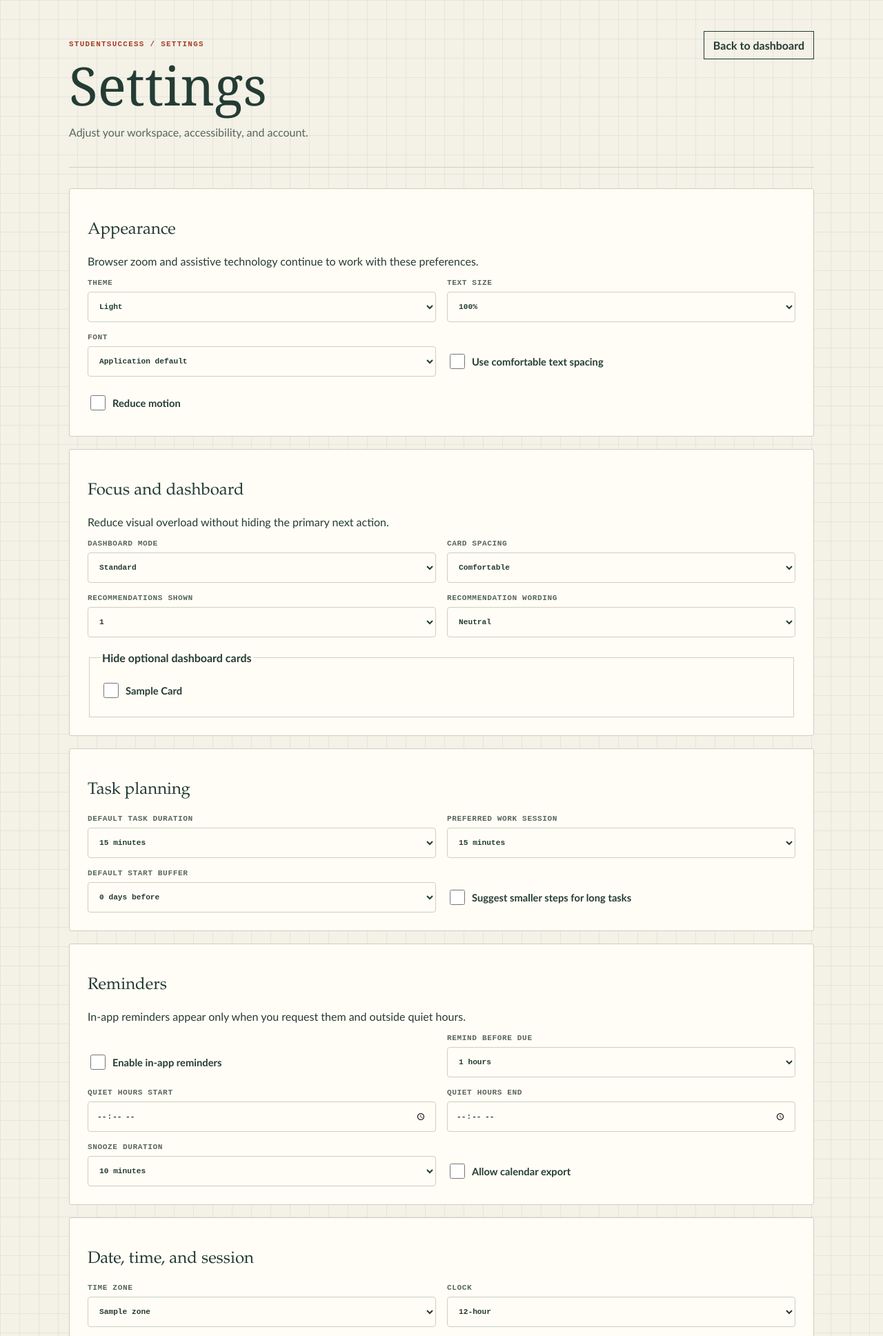
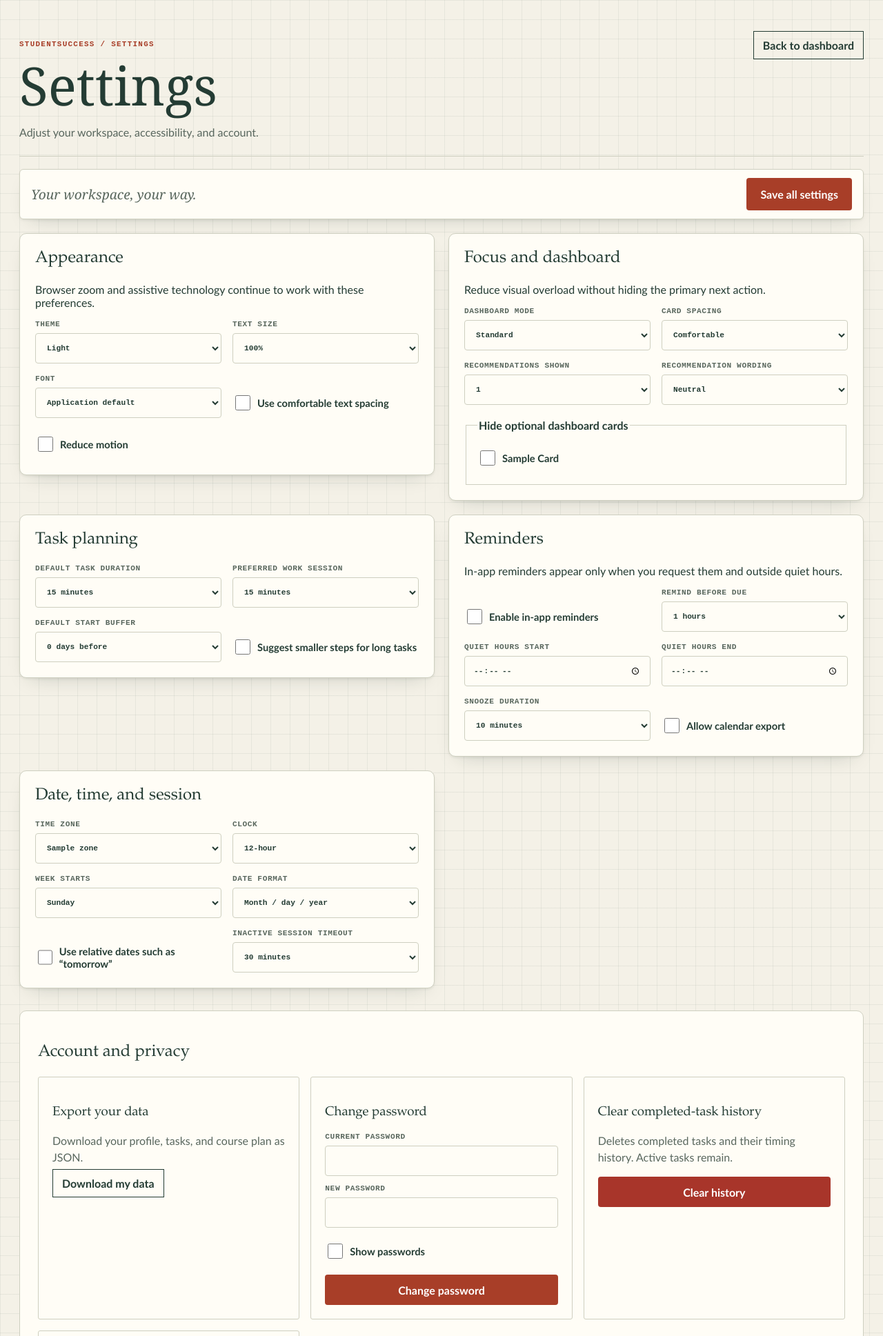
Before and after one commit to JVijay08/StudentSuccess, a Flask app: template templates/settings.html in a window 1280 px wide. Shown: the top 1937 px of the page at 69% size. Run offline with Flask 3, Linux system fonts and the light colour scheme; the template is opened without the code that fills it: most values are stand-ins (such as "Sample title", 1, 10 or a date in 2020).

Commit message:
Add paper depth and motion, restore cards, and streamline settings and logout

```diff
--- /dev/null
+++ b/static/css/depth.css
@@ -0,0 +1,52 @@
+/* Paper has weight: layered edges, directional shadows, and restrained perspective. */
+:root { --paper-lift:0 2px 3px #182b2410,0 12px 28px -16px #182b2440; }
+.notebook-dashboard .grid { gap:22px; margin-top:22px; align-items:start; }
+.notebook-dashboard .grid>.card,.notebook-dashboard .grid>.card-tasks { padding:24px; background:var(--white); border:1px solid var(--line); border-radius:10px; box-shadow:var(--paper-lift); }
+.notebook-dashboard .grid>.card-overdue { border-top:3px solid var(--blue); }
+.notebook-dashboard .grid>.card-tasks { border-top:3px solid #829363; }
+.notebook-dashboard .grid>.card-courses { border-top:3px solid #b9a052; }
+.notebook-dashboard .grid>.card h2 { line-height:1.25; }
+.notebook-dashboard .focus-card { border-radius:5px 16px 16px 5px; box-shadow:0 2px 0 var(--line),0 7px 0 -3px var(--white),0 8px 0 -3px var(--line),0 20px 38px -28px #142d2470; }
+.notebook-dashboard .sidebar-logout { margin-top:22px; }
+.sidebar-logout .logout-button { display:flex; justify-content:space-between; align-items:center; }
+@media(min-width:681px) { .notebook-dashboard .shell>.sidebar { position:sticky; top:0; align-self:start; height:100dvh; overflow-y:auto; gap:32px; } }
+.settings-workspace main { width:min(1440px,calc(100% - 56px)); }
+.settings-workspace main>header { margin-bottom:18px; padding-bottom:6px; }
+.settings-toolbar { position:sticky; top:0; z-index:20; display:flex; justify-content:space-between; align-items:center; gap:18px; padding:12px 16px; margin-bottom:20px; background:var(--white); border:1px solid var(--line); border-radius:6px; box-shadow:var(--paper-lift); }
+.settings-toolbar>span { font:italic 1.2rem Georgia,serif; color:var(--muted); }
+.settings-toolbar .primary { color:#fff; background:#a83e28; }
+.settings-workspace .settings-form { grid-template-columns:repeat(2,minmax(0,1fr)); gap:20px; align-items:start; }
+.settings-workspace .settings-form>section { padding:22px; border-radius:10px; box-shadow:var(--paper-lift); min-width:0; scroll-margin-top:90px; }
+.settings-workspace .settings-form>section h2 { margin-top:0; }
+.settings-workspace .fields { grid-template-columns:repeat(2,minmax(0,1fr)); }
+.settings-workspace .fields>* { min-width:0; }
+.settings-workspace select,.settings-workspace input:not([type=checkbox]) { width:100%; min-width:0; }
+.settings-workspace .account { border-radius:10px; }
+.settings-workspace .account-grid { grid-template-columns:repeat(3,minmax(0,1fr)); }
+.settings-workspace .account-grid article { min-width:0; }
+.desk-scene { perspective:1400px; isolation:isolate; border-radius:6px 18px 18px 6px; box-shadow:0 2px 0 var(--line),0 8px 0 -3px var(--white),0 9px 0 -3px var(--line),0 15px 0 -7px var(--white),0 16px 0 -7px var(--line),0 34px 65px -30px #243c3440; }
+.desk-scene .start-lab { transform:rotateX(var(--tilt-x,0deg)) rotateY(var(--tilt-y,0deg)) rotateZ(2deg); transform-origin:50% 55%; border-radius:2px 2px 18px 2px; box-shadow:2px 4px 6px #243c3410,14px 22px 35px -15px #243c3455; transition:transform .35s ease-out,box-shadow .35s; }
+.desk-scene.is-arranged .start-lab { transform:rotateX(var(--tilt-x,0deg)) rotateY(var(--tilt-y,0deg)); box-shadow:2px 6px 8px #243c3415,8px 18px 30px -15px #243c3450; }
+.lab-sheet { position:relative; box-shadow:0 2px 2px #243c3415,0 8px 12px -8px #243c3440; }
+.note-assignment { box-shadow:0 2px 3px #67512020,7px 18px 25px -12px #67512065; border-radius:2px 2px 20px 2px; }
+.note-assignment::after { content:""; position:absolute; bottom:0; right:0; width:22px; height:22px; background:#cbb757; clip-path:polygon(100% 0,100% 100%,0 100%); border-radius:0 0 18px 0; }
+.note-time { box-shadow:0 2px 3px #713a2a15,6px 15px 22px -10px #713a2a45; }
+.paper-flight { position:absolute; z-index:3; width:150px; height:116px; top:-65px; left:47%; pointer-events:none; transform:rotate(-12deg); filter:drop-shadow(12px 24px 7px #243c3428); }
+.paper-flight svg { width:100%; height:100%; overflow:visible; }
+.flight-trail { fill:none; stroke:var(--blue); stroke-width:1.5; stroke-dasharray:4 6; opacity:.6; }
+.folded-plane { transform-origin:100px 65px; }
+@keyframes paper-takeoff { 0% { transform:translate(0,0) rotate(0); } 45% { transform:translate(30px,-35px) rotate(-12deg); } 75% { transform:translate(-8px,-12px) rotate(4deg); } 100% { transform:translate(0,0) rotate(0); } }
+@keyframes ink-check { from { stroke-dashoffset:50; } to { stroke-dashoffset:0; } }
+@keyframes paper-arrive { from { opacity:.65; transform:translateY(12px); } to { opacity:1; transform:translateY(0); } }
+.desk-scene:has(.is-ready) .folded-plane { animation:paper-takeoff 1.4s cubic-bezier(.22,1,.36,1) both; }
+.desk-scene:has(.is-ready) .flight-trail { stroke-dasharray:150; animation:ink-check 1s ease-out; }
+.depth-enter { animation:paper-arrive .55s ease-out both; }
+@media(hover:hover) and (pointer:fine) { .course-card,.task-card { transition:box-shadow .2s,border-color .2s; } .course-card:hover,.task-card:hover { box-shadow:0 10px 22px -12px #243c3455; border-color:var(--muted); } }
+[data-theme="dark"] .notebook-dashboard .grid>.card { background:var(--white)!important; }
+[data-theme="high-contrast"] .notebook-dashboard .grid>.card { border:1px solid #fff; box-shadow:none; }
+[data-theme="high-contrast"] .desk-scene,[data-theme="high-contrast"] .start-lab { box-shadow:none; }
+@media(max-width:1000px) { .settings-workspace .settings-form { grid-template-columns:1fr; } .settings-workspace .account-grid { grid-template-columns:repeat(2,minmax(0,1fr)); } }
+@media(max-width:780px) { .paper-flight { width:100px; height:78px; left:auto; right:4px; top:-45px; } .desk-scene .start-lab { transform:none; } }
+@media(max-width:680px) { .settings-workspace main { width:calc(100% - 28px); } .settings-workspace .fields,.settings-workspace .account-grid { grid-template-columns:1fr; } .settings-toolbar { padding:10px; gap:10px; } .settings-toolbar>span { font-size:.9rem; } .settings-toolbar .primary { padding:10px; } .notebook-dashboard .grid>.card,.notebook-dashboard .grid>.card-tasks { padding:18px; } .notebook-dashboard .grid { gap:16px; } .notebook-dashboard .sidebar-logout { margin-top:12px; } }
+@media(prefers-reduced-motion:reduce) { .desk-scene .start-lab,.desk-scene.is-arranged .start-lab { transform:none; } }
+[data-motion="reduced"] .desk-scene .start-lab { transform:none; }
--- /dev/null
+++ b/static/js/depth.js
@@ -0,0 +1,38 @@
+(() => {
+  const reduced = matchMedia('(prefers-reduced-motion: reduce)');
+  const precise = matchMedia('(hover: hover) and (pointer: fine)');
+  const scene = document.querySelector('.desk-scene');
+  const canMove = () => !reduced.matches && document.documentElement.dataset.motion !== 'reduced';
+  if (scene) {
+    let frame = 0;
+    const reset = () => {
+      cancelAnimationFrame(frame);
+      scene.style.removeProperty('--tilt-x');
+      scene.style.removeProperty('--tilt-y');
+    };
+    scene.addEventListener('pointermove', event => {
+      if (!canMove() || !precise.matches) return;
+      cancelAnimationFrame(frame);
+      frame = requestAnimationFrame(() => {
+        if (!canMove()) return;
+        const rect = scene.getBoundingClientRect();
+        scene.style.setProperty('--tilt-x', `${(0.5 - (event.clientY - rect.top) / rect.height) * 4}deg`);
+        scene.style.setProperty('--tilt-y', `${((event.clientX - rect.left) / rect.width - 0.5) * 5}deg`);
+      });
+    });
+    scene.addEventListener('pointerleave', reset);
+    reduced.addEventListener('change', reset);
+    precise.addEventListener('change', reset);
+    new MutationObserver(reset).observe(document.documentElement, {attributes:true,attributeFilter:['data-motion']});
+  }
+  // Animate once as a section enters view; content is never hidden waiting for JS.
+  if ('IntersectionObserver' in window) {
+    const observer = new IntersectionObserver(entries => entries.forEach(entry => {
+      if (entry.isIntersecting) {
+        if (canMove()) entry.target.classList.add('depth-enter');
+        observer.unobserve(entry.target);
+      }
+    }), {threshold:0.08});
+    document.querySelectorAll('.notebook-story, .server-demo, .notebook-dashboard .grid>.card').forEach(el => observer.observe(el));
+  }
+})();
--- a/templates/_accessibility_head.html
+++ b/templates/_accessibility_head.html
@@ -2,6 +2,8 @@
 <link rel="stylesheet" href="{{ url_for('static', filename='css/accessibility.css') }}">
 <link rel="stylesheet" href="{{ url_for('static', filename='css/mobile.css') }}">
 <link rel="stylesheet" href="{{ url_for('static', filename='css/fieldnotes.css') }}">
+<link rel="stylesheet" href="{{ url_for('static', filename='css/depth.css') }}">
+<script src="{{ url_for('static', filename='js/depth.js') }}" defer></script>
 <script src="{{ url_for('static', filename='js/compact.js') }}" defer></script>
 <link rel="icon" href="{{ url_for('static', filename='images/favicon.svg') }}" type="image/svg+xml">
 <script>
--- a/templates/dashboard.html
+++ b/templates/dashboard.html
@@ -27,12 +27,12 @@
           <a href="{{ url_for('profile.profile_view') }}">{% if g.current_user.access_credential %}Planning preferences{% else %}Student profile{% endif %}</a>
           <a href="{{ url_for('settings.settings') }}">Settings</a>
         </nav>
+        <form class="logout-form sidebar-logout" method="post" action="{{ url_for('auth.logout') }}">
+          <button type="submit" class="logout-button">Log out <span aria-hidden="true">&#8599;</span></button>
+        </form>
       </div>
       <div class="sidebar-footer">
         <p class="module-note">Your planned courses estimate overall workload. Your assignments determine what to work on next.</p>
-        <form class="logout-form" method="post" action="{{ url_for('auth.logout') }}">
-          <button type="submit" class="logout-button">Log out</button>
-        </form>
       </div>
     </aside>
 
--- a/templates/landing.html
+++ b/templates/landing.html
@@ -40,6 +40,7 @@
         <p class="prototype-note"><strong>Explore with fictional information.</strong> Plans are saved on our server. Keep your code private: anyone with it can access your planner, and we can’t recover it if it’s lost. Don’t enter personal or identifying details.</p>
       </div>
       <div class="desk-scene" id="desk-scene">
+        <div class="paper-flight" aria-hidden="true"><svg viewBox="0 0 180 140" focusable="false"><path class="flight-trail" d="M8 120C65 125 7 48 70 64"/><g class="folded-plane"><path d="M30 58L160 18L111 116L85 78Z" fill="#f9f5df"/><path d="M30 58L160 18L85 78Z" fill="#fffdf6"/><path d="M85 78L160 18L99 85L111 116Z" fill="#d2c596"/><path d="M85 78L84 101L99 85L160 18Z" fill="#a89968"/><path d="M30 58L160 18L111 116L99 85L84 101L85 78Z" fill="none" stroke="#736946" stroke-width="1.2"/></g></svg></div>
         <div class="desk-caption"><span>01 / MAKE A LITTLE ROOM</span><span>Less looming. More doing.</span></div>
         <div class="loose-notes" aria-label="A sample assignment becoming a starting plan">
           <div class="loose-note note-assignment"><span class="note-label">ON YOUR MIND</span><strong id="desk-assignment">The whole problem set.</strong><span class="pencil-note">Where do I even begin?</span></div>
--- a/templates/settings.html
+++ b/templates/settings.html
@@ -7,14 +7,15 @@
   <link rel="stylesheet" href="{{ url_for('static', filename='css/settings.css') }}">
   {% include '_accessibility_head.html' %}
 </head>
-<body>
+<body class="settings-workspace">
   {% include '_accessibility_body.html' %}
   <main id="main-content">
     <header><div><p class="eyebrow">STUDENTSUCCESS / SETTINGS</p><h1>Settings</h1><p>Adjust your workspace, accessibility, and account.</p></div><a href="{{ url_for('main.dashboard') }}">Back to dashboard</a></header>
 
     {% with messages = get_flashed_messages(with_categories=true) %}{% if messages %}<div class="flash" role="status">{% for category,message in messages %}<p class="flash-{{ category }}">{{ message }}</p>{% endfor %}</div>{% endif %}{% endwith %}
 
-    <form method="post" class="settings-form">
+    <div class="settings-toolbar"><span>Your workspace, your way.</span><button class="primary" type="submit" form="workspace-settings">Save all settings</button></div>
+    <form method="post" class="settings-form" id="workspace-settings">
       <section><h2>Appearance</h2><p>Browser zoom and assistive technology continue to work with these preferences.</p><div class="fields">
         <label>Theme<select name="theme"><option value="light" {% if settings.theme in ('light', 'system') %}selected{% endif %}>Light</option><option value="dark" {% if settings.theme=='dark' %}selected{% endif %}>Dark</option><option value="high-contrast" {% if settings.theme=='high-contrast' %}selected{% endif %}>High contrast</option></select></label>
         <label>Text size<select name="text_scale">{% for size in [100,125,150,200] %}<option value="{{ size }}" {% if settings.text_scale==size %}selected{% endif %}>{{ size }}%</option>{% endfor %}</select></label>
@@ -54,7 +55,6 @@
         <label>Inactive session timeout<select name="session_timeout_minutes">{% for minutes in [30,60,120,480] %}<option value="{{ minutes }}" {% if settings.session_timeout_minutes==minutes %}selected{% endif %}>{% if minutes==480 %}8 hours{% else %}{{ minutes }} minutes{% endif %}</option>{% endfor %}</select></label>
       </div></section>
 
-      <button class="primary" type="submit">Save all settings</button>
     </form>
 
     <section class="account"><h2>Account and privacy</h2><div class="account-grid">
```
Also changed, not shown: scripts/capture_fieldnotes.py (+24 -0 lines), 5 other files.
